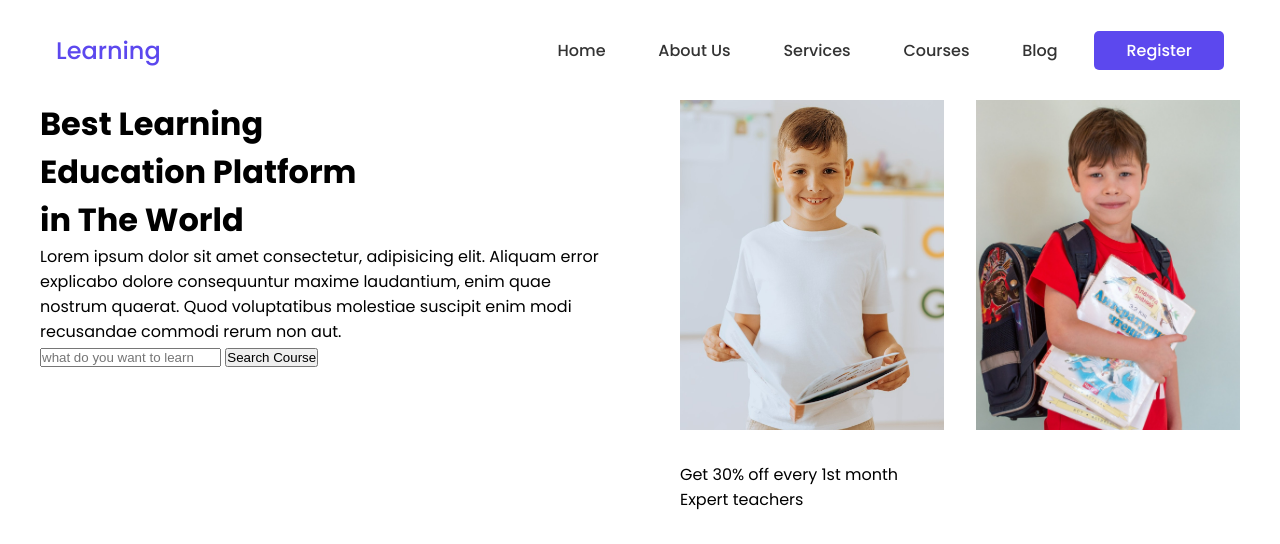
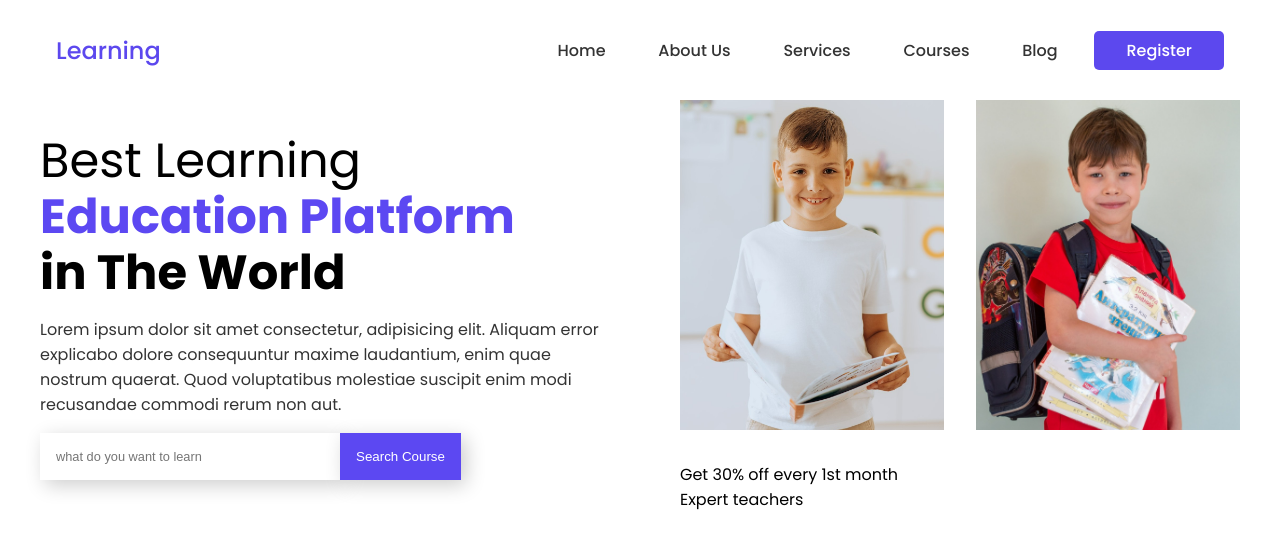
Before and after one commit to Douzandeh/Header_Learning, a plain HTML site: page index.html in a window 1280 px wide. Drawn offline with Linux system fonts and the light colour scheme.

Commit message:
Structure CSS Form and input Button span tag

```diff
--- a/css/app.css
+++ b/css/app.css
@@ -18,7 +18,7 @@ li {
   list-style: none;
 }
 
-img{
+img {
   width: 100%;
 }
 
@@ -50,14 +50,14 @@ img{
   -o-transition: all 0.3s ease;
 }
 
-.section_nav nav li a.active{
-    background-color: #5c48ee;
-    color: #fff;
-    border-radius: 5px;
-    padding: 0.5rem 2rem;
+.section_nav nav li a.active {
+  background-color: #5c48ee;
+  color: #fff;
+  border-radius: 5px;
+  padding: 0.5rem 2rem;
 }
-.section_nav nav li a.active:hover{
-   background-color: #0f1e6a;
+.section_nav nav li a.active:hover {
+  background-color: #0f1e6a;
 }
 
 .section_nav nav li:not(:last-child) a:hover {
@@ -70,21 +70,72 @@ img{
   color: #5c48ee;
 }
 
-
-.section_content_header{
+.section_content_header {
   display: grid;
-  grid-template-columns: repeat(2 , 1fr);
+  grid-template-columns: repeat(2, 1fr);
   max-width: 1200px;
   margin: auto;
   gap: 5rem;
 }
 
-.right_content_header{
+.left_content_header {
+  display: flex;
+  flex-direction: column;
+  align-items: center;
+  justify-content: center;
+}
+.left_content_header h1 {
+  font-size: 3rem;
+  width: 100%;
+  line-height: 3.5rem;
+}
+
+.left_content_header h1 span:nth-child(1) {
+  font-weight: 400;
+}
+.left_content_header h1 span:nth-child(2) {
+  font-weight: 700;
+  color: #0f1e6a;
+}
+
+.left_content_header h1 span:nth-child(3) {
+  font-weight: 700;
+  color: #5c48f2;
+}
+
+.left_content_header p {
+  margin: 1rem 0;
+  color: #333333;
+}
+.left_content_header form {
+  display: flex;
+  align-items: center;
+  width: 100%;
+}
+.left_content_header form input {
+  border: none;
+  background-color: #fff;
+  box-shadow: 5px 5px 20px rgba(0, 0, 0, 0.2);
+  padding: 1rem;
+  font-size: 0.8rem;
+  max-width: 300px;
+  width: 100%;
+}
+.left_content_header form button {
+  border: none;
+  background-color: #5c48f2;
+  color: #fff;
+  padding: 1rem;
+  white-space: nowrap;
+  box-shadow: 5px 5px 20px rgba(0, 0, 0, 0.2);
+}
+
+.right_content_header {
   display: grid;
-  grid-template-columns:repeat(2 , 1fr);
+  grid-template-columns: repeat(2, 1fr);
   gap: 2rem;
 }
 
-.right_content_header img{
+.right_content_header img {
   max-width: 300px;
 }
```
